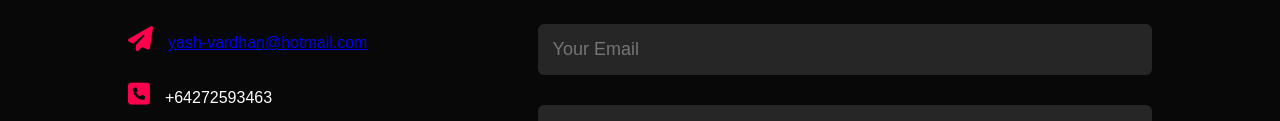
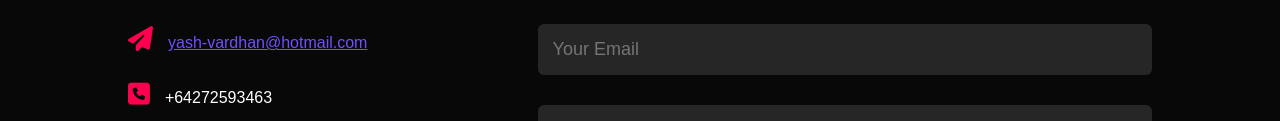
Before and after one commit to yash-vardhan-mishra/portfolio, a plain HTML site: page index.html in a window 1280 px wide. Shown: the part 3024-3145 px from the top of the page. Drawn offline with Linux system fonts and the light colour scheme.

Commit message:
modified the cv, modified email link color

```diff
--- a/index.html
+++ b/index.html
@@ -175,7 +175,7 @@
       <div class="row">
         <div class="contact-left">
           <h1 class="sub-title">Contact Me</h1>
-          <p><i class="fa-solid fa-paper-plane"></i><a href="mailto:yash-vardhan@hotmail.com">yash-vardhan@hotmail.com</a></p>
+          <p><i class="fa-solid fa-paper-plane"></i><a class="email" href="mailto:yash-vardhan@hotmail.com">yash-vardhan@hotmail.com</a></p>
           <p><i class="fa-solid fa-square-phone"></i>+64272593463</p>
           <div class="social-icons">
             <a target="_blank" href="https://www.linkedin.com/in/yash-vardhan-mishra/">
@@ -194,8 +194,7 @@
           <form name="submit-to-google-sheet">
             <input type="text" name="Name" placeholder="Your Name" required>
             <input type="email" name="Email" placeholder="Your Email" required>
-            <textarea name="Message" rows="6" placeholder="Your Message">
-              </textarea>
+            <textarea name="Message" rows="6" placeholder="Your Message"></textarea>
             <button type="submit" class="btn btn2">Submit</button>
           </form>
           <span id="msg"></span>
--- a/styles.css
+++ b/styles.css
@@ -374,6 +374,10 @@ form .btn2 {
   color: #ff004f;
 }
 
+.email {
+  color: #714FFF;
+}
+
 /* ------ css for small screens ------- */
 nav .fa-solid {
   display: none;
```
Also changed, not shown: 1 other file.
